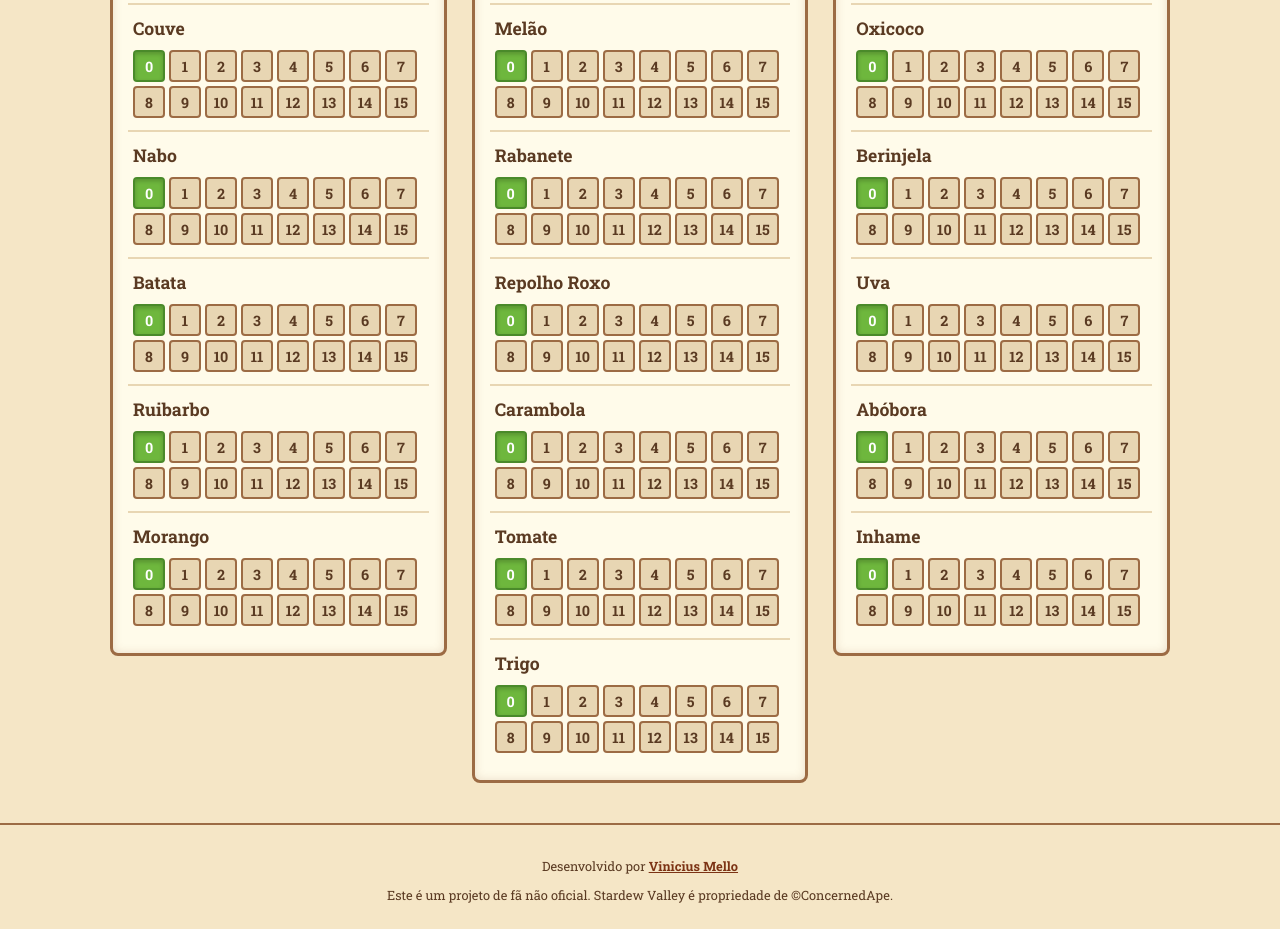
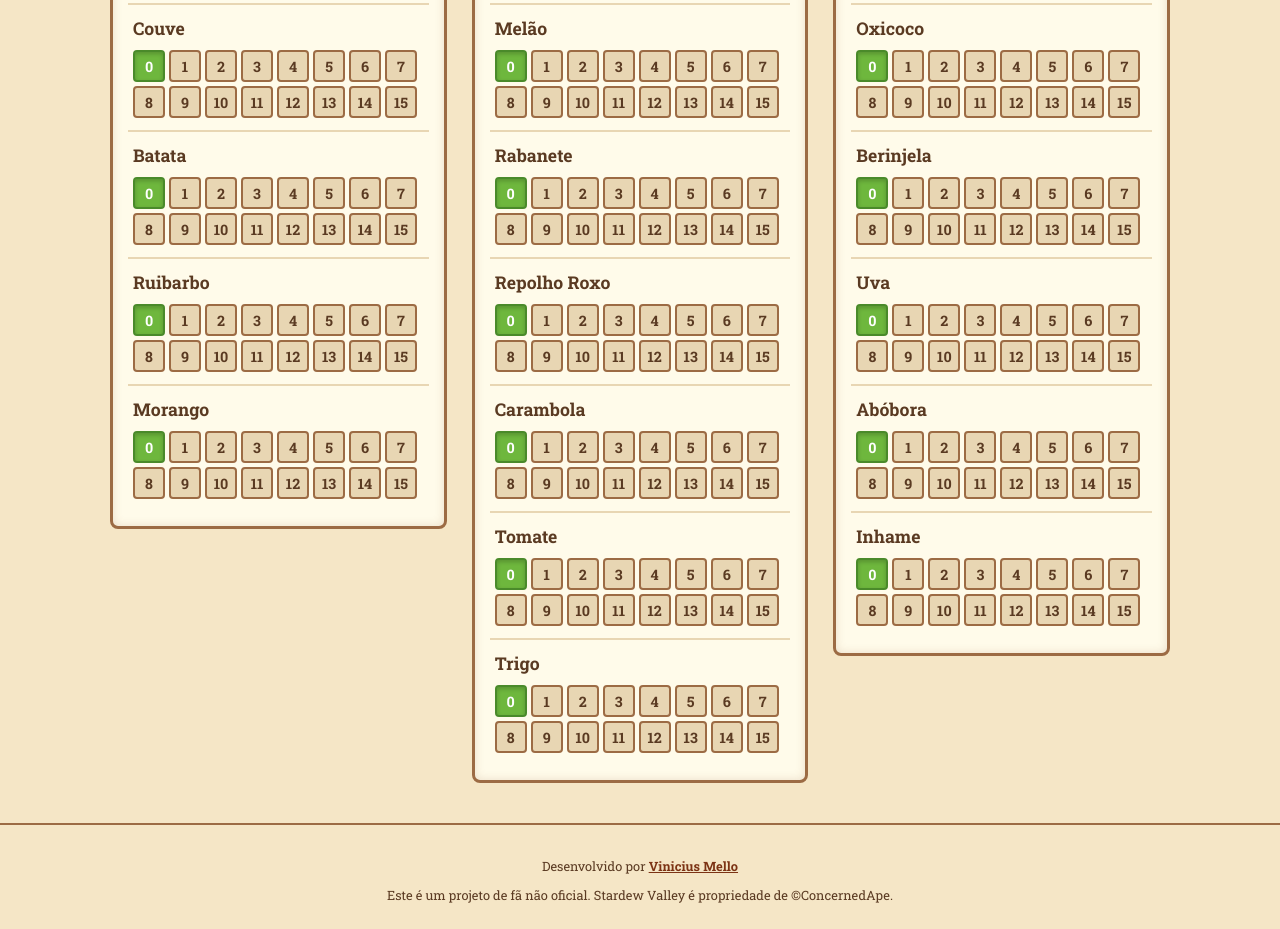
Before and after one commit to vnxmello/stardew-tracker, a plain HTML site: page index.html in a window 1280 px wide. Shown: the part 880-1809 px from the top of the page. Drawn offline with Linux system fonts and the light colour scheme.

Commit message:
remocao do nabo na primavera

```diff
--- a/index.html
+++ b/index.html
@@ -6,7 +6,8 @@
     <meta name="description" content="Acompanhe suas remessas de colheitas para a conquista Polyculture no Stardew Valley. Ferramenta não oficial feita por fã.">
     <meta name="author" content="vinicius/GitHub">
     <title>Stardew Valley: Rastreador de Conquistas</title>
-    <link rel="icon" type="image/png" href="./assets/icon.png">    <link rel="stylesheet" href="style.css">
+    <link rel="icon" type="image/png" href="./assets/icon.png">
+    <link rel="stylesheet" href="style.css">
     <link href="https://fonts.googleapis.com/css2?family=Roboto+Slab:wght@400;700&display=swap" rel="stylesheet">
 </head>
 <body>
@@ -38,7 +39,6 @@
                     <li data-crop="alho"><span class="crop-name">Alho</span></li>
                     <li data-crop="vagem"><span class="crop-name">Vagem</span></li>
                     <li data-crop="couve"><span class="crop-name">Couve</span></li>
-                    <li data-crop="nabo"><span class="crop-name">Nabo</span></li>
                     <li data-crop="batata"><span class="crop-name">Batata</span></li>
                     <li data-crop="ruibarbo"><span class="crop-name">Ruibarbo</span></li>
                     <li data-crop="morango"><span class="crop-name">Morango</span></li>
```
